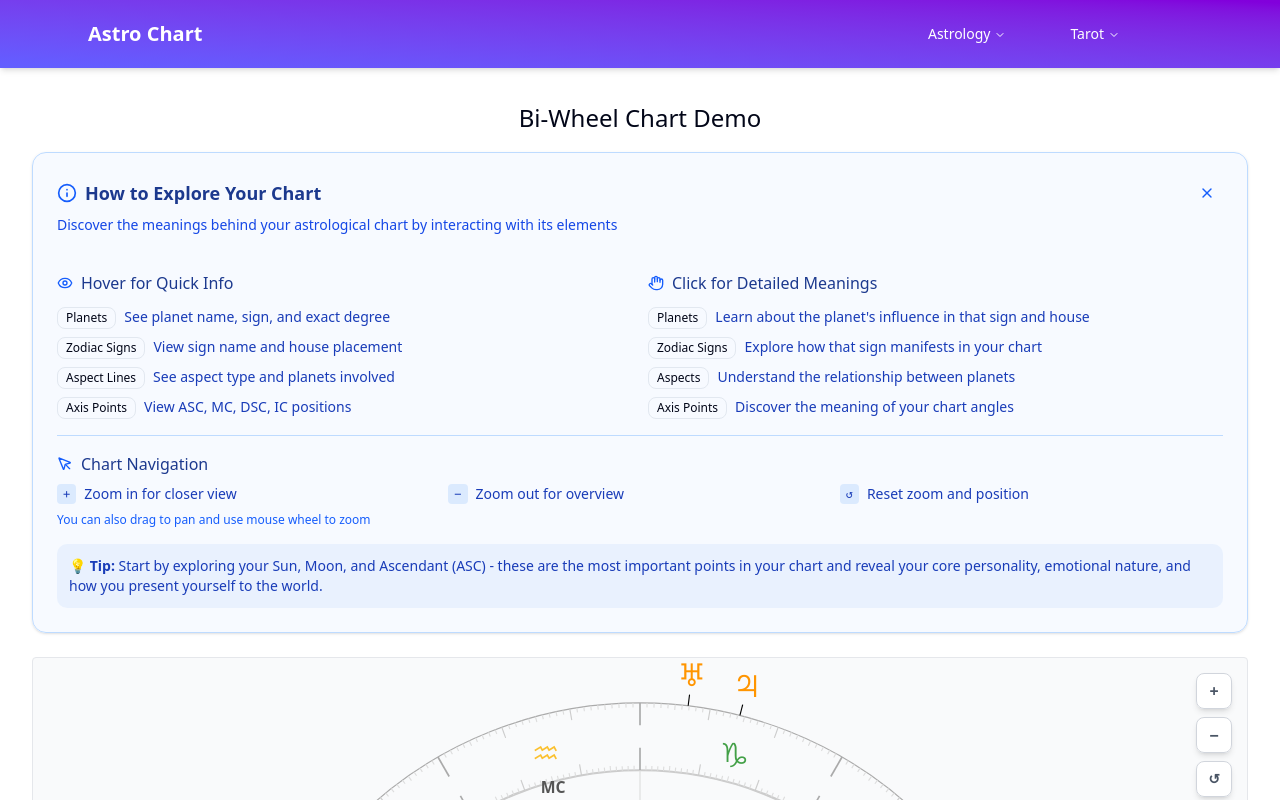
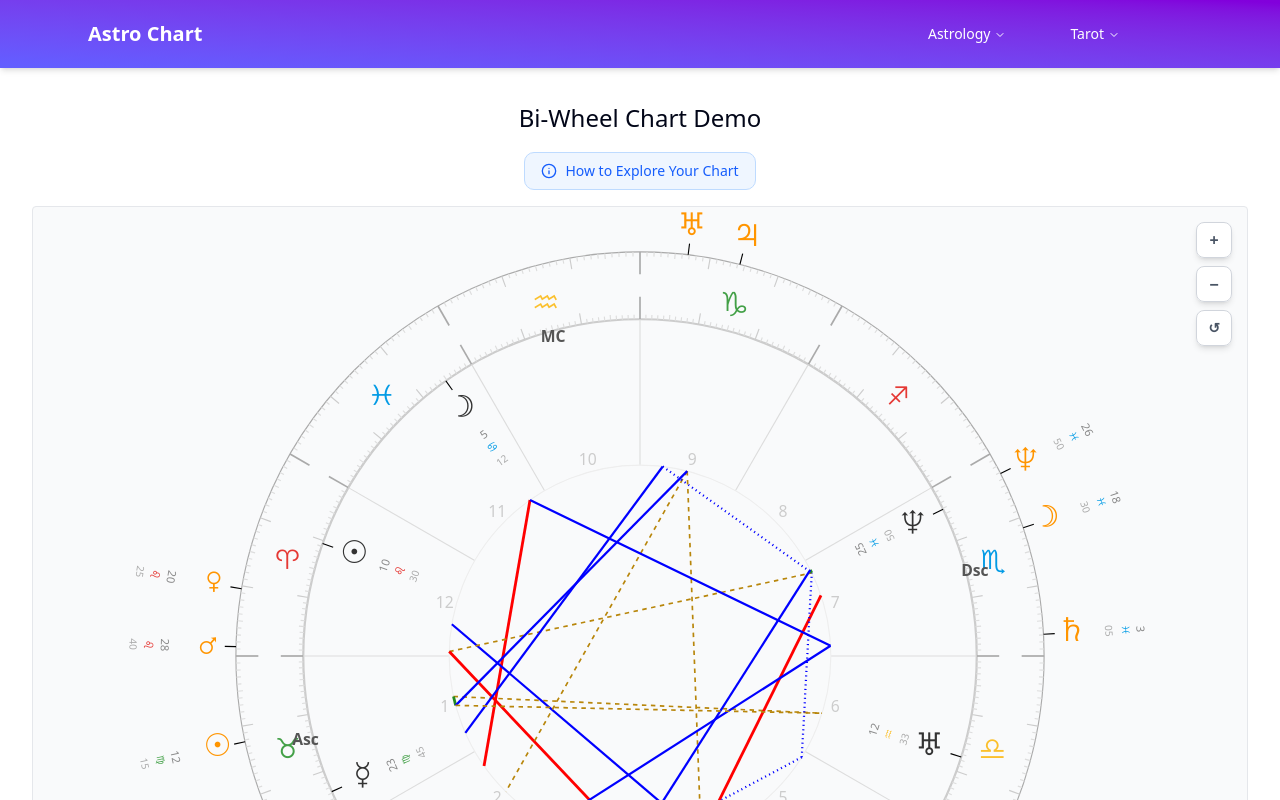
Before and after one commit to JeremyOsz/astro-svelte-app, a SvelteKit app: page /biwheel in a window 1280 px wide. Shown: the top 800 px of the page. Built offline with nearby package versions, Linux system fonts and the light colour scheme; a web font is replaced by a local one.

Commit message:
Update chart instruction visibility to default to hidden across multiple components

```diff
--- a/src/routes/biwheel/+page.svelte
+++ b/src/routes/biwheel/+page.svelte
@@ -34,7 +34,7 @@ ASC,Virgo,15°00'
 MC,Gemini,12°00'`;
 
   // Chart instructions
-  let showInstructions = true;
+  let showInstructions = false;
 
   onMount(() => {
     // Load natal data into the shared chart store
--- a/src/routes/chart/+page.svelte
+++ b/src/routes/chart/+page.svelte
@@ -48,7 +48,7 @@
   let activeTab = 'form'; // 'form' | 'saved'
 
   // Chart instructions
-  let showInstructions = true;
+  let showInstructions = false;
 
   // Constraints for sidebar width
   const MIN_SIDEBAR_WIDTH = 240;
--- a/src/routes/transits/components/TransitChartDisplay.svelte
+++ b/src/routes/transits/components/TransitChartDisplay.svelte
@@ -39,7 +39,7 @@
   export let chartReady: boolean;
 
   // Chart instructions
-  let showInstructions = true;
+  let showInstructions = false;
 
   // State for detailed transit interpretation dialog
   let dialogOpen = false;
```
